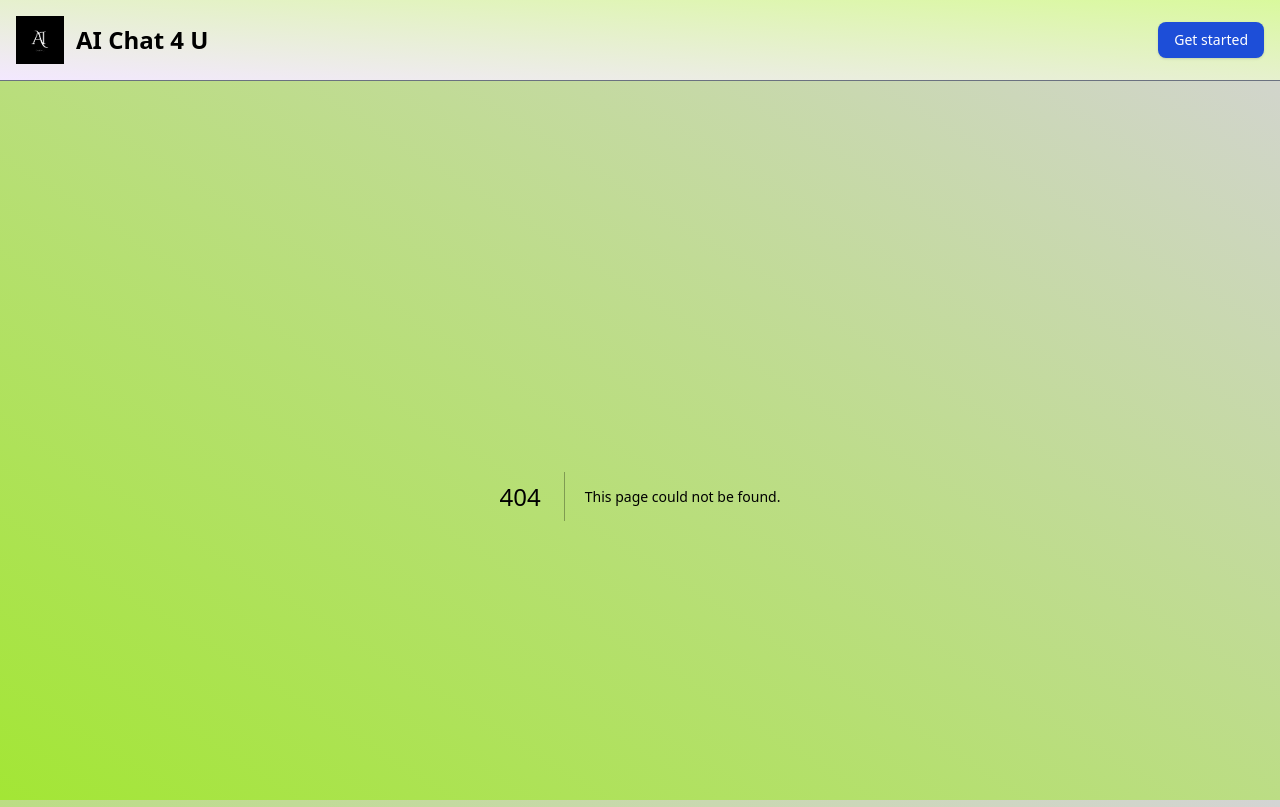
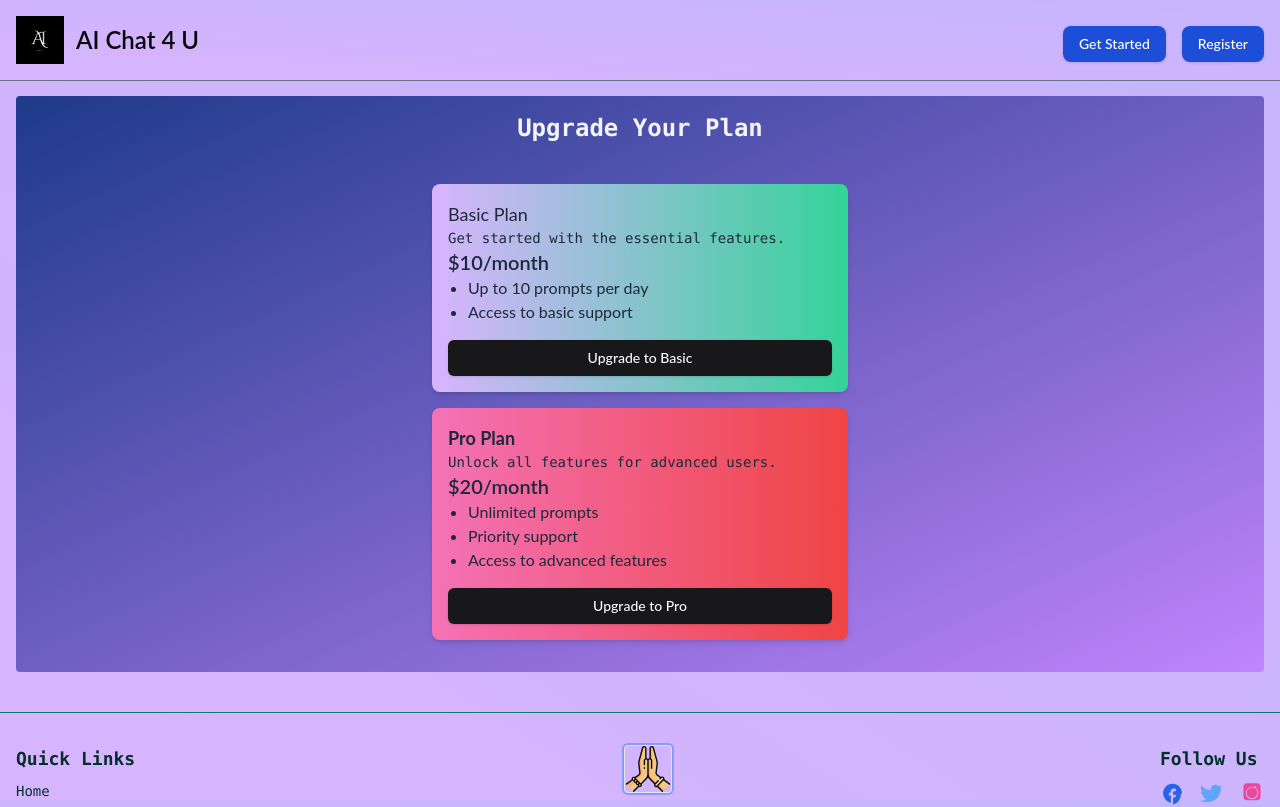
Before and after one commit to sandytrauma/AI-Chat, a Next.js app: page /upgrade in a window 1280 px wide. Before the commit this address had no page. Shown: the top 807 px of the page. Built offline with nearby package versions, Linux system fonts and the light colour scheme.

Commit message:
added upgrade feature in the app

```diff
--- a/src/app/(dashboard)/(routes)/dashboard/page.tsx
+++ b/src/app/(dashboard)/(routes)/dashboard/page.tsx
@@ -1,5 +1,5 @@
-import { SignedIn, SignedOut, RedirectToSignIn } from '@clerk/nextjs';
-import ChatContainer from '@/components/ChatContainer'; // Adjust the import path as needed
+import { SignedIn, SignedOut, RedirectToSignIn } from "@clerk/nextjs";
+import ChatContainer from "@/components/ChatContainer"; // Adjust the import path as needed
 
 const ChatPage = () => {
   return (
--- /dev/null
+++ b/src/app/(dashboard)/(routes)/upgrade/page.tsx
@@ -0,0 +1,17 @@
+"use client"
+import React from 'react';
+
+import Upgrade from '@/components/upgradeComponent';
+
+const UpgradePage: React.FC = () => {
+  return (
+    <div className="flex items-center justify-center min-h-xl rounded p-4 bg-gradient-to-br from-blue-900 to-purple-400">
+      <div className="max-w-md w-full">
+        <h1 className="text-2xl text-slate-100 font-bold text-center font-mono  mb-6">Upgrade Your Plan</h1>
+        <Upgrade />
+      </div>
+    </div>
+  );
+};
+
+export default UpgradePage;
--- a/src/app/globals.css
+++ b/src/app/globals.css
@@ -2,16 +2,14 @@
 @tailwind components;
 @tailwind utilities;
 
-/* Add this CSS to your global styles or the component's CSS module */
+
 
 html, body {
   height: 100%;
   margin: 0;
   padding: 0;
+  font-family: 'Lato', sans-serif
 }
-
-
-
 
 @layer base {
   :root {
@@ -73,24 +71,24 @@ html, body {
     @apply border-border;
   }
   body {
-    @apply bg-background text-foreground;
+    @apply bg-background text-foreground ;
   }
 }
 ::-webkit-scrollbar {
   width: 4px;
-  display: hidden;
+
 }
 
 /* Track */
 ::-webkit-scrollbar-track {
   border-radius: 100vh;
   background: #29456d;
-  display: hidden;
+
 
 }
 
 /* Handle */
 ::-webkit-scrollbar-thumb {
   background: linear-gradient(rgb(134, 239, 172), rgb(59, 130, 246), rgb(147, 51, 234));
-  display: hidden;
+
 }
--- a/src/app/layout.tsx
+++ b/src/app/layout.tsx
@@ -1,29 +1,31 @@
-import Footer from '@/components/Footer';
-import './globals.css'; // Import global styles
-import { ClerkProvider } from '@clerk/nextjs';
-import Navbar from '@/components/Navbar';
+import Footer from "@/components/Footer";
+import "./globals.css"; // Import global styles
+import { ClerkProvider } from "@clerk/nextjs";
+import Navbar from "@/components/Navbar";
 
-export default function RootLayout({ children }: { children: React.ReactNode }) {
+export default function RootLayout({
+  children,
+}: {
+  children: React.ReactNode;
+}) {
   return (
     <ClerkProvider>
       <html lang="en" className="h-full w-full">
         <head>
           <title>AI-Chat4u</title>
-          <meta charSet="UTF-8"/>
-          <meta name="viewport" content="width=device-width, initial-scale=1.0"/>
-          <meta name="description" content="AI Chat Application" />
+          <meta charSet="UTF-8" />
+          <meta name="viewport" content="width=device-width, initial-scale=1.0" />
+          <meta name="description" content="Chat application using AI technology." />
           <meta property="og:title" content="AI-Chat4U" />
           <meta property="og:description" content="AI Chat Application" />
-          <meta property="og:image" content="/Chat4U.png" /> {/* Optional */}
-          <meta property="og:url" content="https://master--ai-chat4u.netlify.app/" /> {/* Optional */}
+          <meta property="og:image" content="/Chat4U.png" />
+          <meta property="og:url" content="https://master--ai-chat4u.netlify.app/" />
           <meta name="robots" content="index,follow" />
           <link rel="icon" href="/favicon.ico" />
         </head>
-        <body className="h-full w-full bg-cover bg-gradient-to-tr from-lime-400 to-neutral-300 flex flex-col">
+        <body className="h-full w-full bg-cover bg-gradient-to-tr whitespace-nowrap from-purple-300 to-violet-300 flex flex-col">
           <Navbar />
-          <main className="flex-grow p-4">
-            {children}
-          </main>
+          <main className="flex-grow p-4">{children}</main>
           <Footer />
         </body>
       </html>
--- /dev/null
+++ b/src/components/ChatInput.tsx
@@ -0,0 +1,41 @@
+"use client";
+
+import { useState } from "react";
+import { Button } from "./ui/button";
+
+interface ChatInputProps {
+  onSubmit: (input: string) => void;
+}
+
+const ChatInput: React.FC<ChatInputProps> = ({ onSubmit }) => {
+  const [input, setInput] = useState("");
+
+  const handleSubmit = (e: React.FormEvent) => {
+    e.preventDefault();
+    if (input.trim()) {
+      onSubmit(input);
+      setInput("");
+    }
+  };
+
+  return (
+    <form onSubmit={handleSubmit} className="flex items-center p-4 bg-white border-t border-gray-200 sticky bottom-0">
+      <input
+        type="text"
+        value={input}
+        onChange={(e) => setInput(e.target.value)}
+        placeholder="Type your message..."
+        className="flex-1 p-2 border border-gray-300 rounded-lg focus:outline-none focus:ring-2 focus:ring-blue-500"
+        required
+      />
+      <Button
+        type="submit"
+        className="bg-blue-500 text-white p-2 rounded-lg hover:bg-blue-600 transition duration-200"
+      >
+        Send
+      </Button>
+    </form>
+  );
+};
+
+export default ChatInput;
--- a/src/components/Navbar.tsx
+++ b/src/components/Navbar.tsx
@@ -1,31 +1,41 @@
-import Image from 'next/image'
-import Link from 'next/link'
-import React from 'react'
-import { Button } from './ui/button'
-
+import Image from "next/image";
+import Link from "next/link";
+import React from "react";
+import { Button } from "./ui/button";
 
 function Navbar() {
   return (
     <div className="mb-20">
-            <nav className="bg-gradient-to-tr from-purple-100 mb-10 to-lime-200 dark:bg-gray-900 fixed w-full z-20 top-0 start-0 border-b border-gray-500 dark:border-gray-600">
+      <nav className="bg-gradient-to-tr  dark:bg-gray-900 fixed w-full z-20 top-0 start-0 border-b border-gray-500 dark:border-gray-600">
         <div className="max-w-screen-xl flex flex-wrap items-center justify-between mx-auto p-4">
           <Link href="/" className="flex items-center space-x-3 rtl:space-x-reverse">
-                        <Image src="/Chat4U.png" width={48} height={48} className="" alt="Flowbite Logo" />
-                        <span className="self-center text-2xl font-semibold whitespace-nowrap dark:text-white">AI Chat 4 U</span>
+            <Image
+              src="/Chat4U.png"
+              width={48}
+              height={48}
+              alt="AI Chat Logo"
+            />
+            <span className="self-center text-2xl font-semibold whitespace-nowrap dark:text-white">
+              AI Chat 4 U
+            </span>
           </Link>
 
-                    <Link href="/dashboard" className="flex items-center space-x-3 rtl:space-x-reverse">
-                        <Button type="button" className="text-white bg-blue-700 hover:bg-blue-800 focus:ring-4 focus:outline-none focus:ring-blue-300 font-medium rounded-lg text-sm px-4 py-2 text-center dark:bg-blue-600 dark:hover:bg-blue-700 dark:focus:ring-blue-800">Get started</Button>
+          <div className="flex items-center pt-2 space-x-4">
+            <Link href="/dashboard">
+              <Button className="text-white bg-blue-700 hover:bg-blue-800 focus:ring-4 focus:outline-none focus:ring-blue-300 font-medium rounded-lg text-sm px-4 py-2 dark:bg-blue-600 dark:hover:bg-blue-700 dark:focus:ring-blue-800">
+                Get Started
+              </Button>
+            </Link>
+            <Link href="/sign-up">
+              <Button className="text-white bg-blue-700 hover:bg-blue-800 focus:ring-4 focus:outline-none focus:ring-blue-300 font-medium rounded-lg text-sm px-4 py-2 dark:bg-blue-600 dark:hover:bg-blue-700 dark:focus:ring-blue-800">
+                Register
+              </Button>
             </Link>
           </div>
-
-
+        </div>
       </nav>
-
-
-
     </div>
-    )
+  );
 }
 
-export default Navbar
+export default Navbar;
--- /dev/null
+++ b/src/components/upgradeComponent.tsx
@@ -0,0 +1,47 @@
+import React from "react";
+import { Button } from "@/components/ui/button";
+
+const Upgrade: React.FC = () => {
+  return (
+    <div className="flex flex-col space-y-4 p-4 text-slate-800">
+      <div className="bg-gradient-to-r from-purple-300 to-emerald-400 shadow-md rounded-lg p-4">
+        <h3 className="text-lg ">Basic Plan</h3>
+        <p className="text-sm font-mono">
+          Get started with the essential features.
+        </p>
+        <p className="text-xl font-semibold">$10/month</p>
+        <ul className="list-disc pl-5">
+          <li>Up to 10 prompts per day</li>
+          <li>Access to basic support</li>
+        </ul>
+        <Button
+          className="mt-4 w-full"
+          onClick={() => (window.location.href = "/upgrade/basic")}
+        >
+          Upgrade to Basic
+        </Button>
+      </div>
+
+      <div className="bg-gradient-to-r from-pink-400 to-red-500 shadow-md rounded-lg p-4">
+        <h3 className="text-lg font-bold ">Pro Plan</h3>
+        <p className="text-sm font-mono">
+          Unlock all features for advanced users.
+        </p>
+        <p className="text-xl font-semibold">$20/month</p>
+        <ul className="list-disc pl-5">
+          <li>Unlimited prompts</li>
+          <li>Priority support</li>
+          <li>Access to advanced features</li>
+        </ul>
+        <Button
+          className="mt-4 w-full"
+          onClick={() => (window.location.href = "/upgrade/pro")}
+        >
+          Upgrade to Pro
+        </Button>
+      </div>
+    </div>
+  );
+};
+
+export default Upgrade;
```
Also changed, not shown: src/app/page.tsx (+76 -68 lines), src/components/ChatContainer.tsx (+110 -106 lines). Lines whose indentation alone changed are shown as unchanged.
